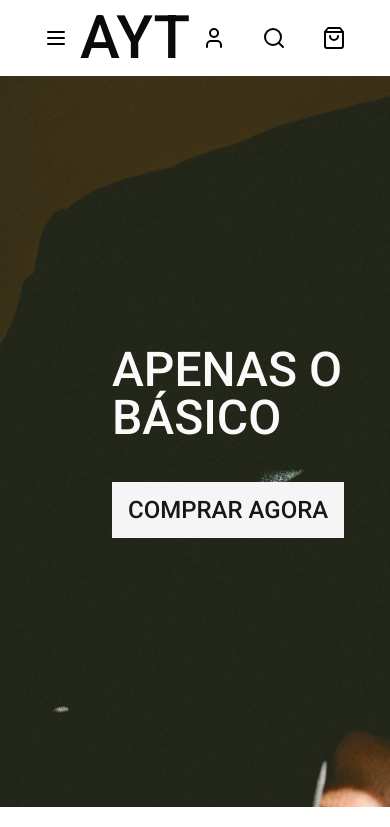
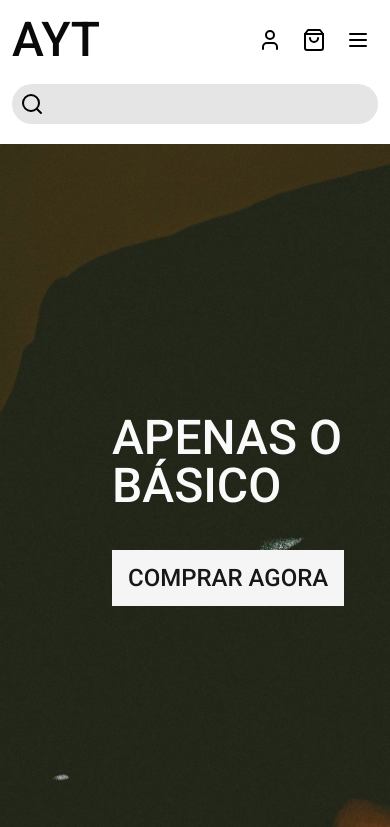
Before and after one commit to Chrystianls/Ecommerce, a React (Vite) app: page / in a window 390 px wide. Shown: the top 827 px of the page. Built offline with nearby package versions, Linux system fonts and the light colour scheme; the HTML template or start-up script is replaced by a standard one.

Commit message:
feat: responsive header

```diff
--- a/src/components/Header.tsx
+++ b/src/components/Header.tsx
@@ -2,24 +2,39 @@ import { Menu, Search, ShoppingBag, User } from "lucide-react";
 
 const Header = () => {
   return (
-    <header className="flex justify-between items-center px-9 py-2">
-      <button className="p-2 rounded-full hover:bg-neutral-200">
+    <header className="flex justify-between items-center px-9 py-2 max-md:grid max-md:grid-cols-[1fr_auto_auto] max-md:grid-rows-2 max-md:px-3">
+      <button className="p-2 rounded-full hover:bg-neutral-200 max-md:col-start-3 max-md:ml-1">
         <Menu />
       </button>
-      <a href="" className="font-medium text-6xl text-neutral-950">
+      <a
+        href=""
+        className="font-medium text-6xl text-neutral-950 max-md:col-start-1 max-md:row-start-1 max-md:text-5xl"
+      >
         AYT
       </a>
-      <div className="flex space-x-5">
+      <div className="flex space-x-5 max-md:col-start-2 max-md:row-start-1 max-md:space-x-1">
+        <button className="p-2 rounded-full hover:bg-neutral-200 max-md:hidden">
+          <Search />
+          <input
+            type="text"
+            className="bg-transparent outline-none ml-3 hidden max-md:block"
+          />
+        </button>
         <button className="p-2 rounded-full hover:bg-neutral-200">
           <User />
-        </button>
-        <button className="p-2 rounded-full hover:bg-neutral-200">
-          <Search />
         </button>
         <button className="p-2 rounded-full hover:bg-neutral-200">
           <ShoppingBag />
         </button>
       </div>
+
+      <button className="hidden max-md:flex p-2 rounded-full hover:bg-neutral-200 row-start-2 bg-neutral-200 col-span-3 my-3">
+        <Search />
+        <input
+          type="text"
+          className="bg-transparent outline-none ml-3 flex-1"
+        />
+      </button>
     </header>
   );
 };
--- a/src/output.css
+++ b/src/output.css
@@ -566,9 +566,22 @@ video {
   z-index: -10;
 }
 
+.col-span-3 {
+  grid-column: span 3 / span 3;
+}
+
+.row-start-2 {
+  grid-row-start: 2;
+}
+
 .mx-auto {
   margin-left: auto;
   margin-right: auto;
+}
+
+.my-3 {
+  margin-top: 0.75rem;
+  margin-bottom: 0.75rem;
 }
 
 .mb-10 {
@@ -607,6 +620,10 @@ video {
   margin-left: 7rem;
 }
 
+.ml-3 {
+  margin-left: 0.75rem;
+}
+
 .block {
   display: block;
 }
@@ -617,6 +634,10 @@ video {
 
 .grid {
   display: grid;
+}
+
+.hidden {
+  display: none;
 }
 
 .h-\[288px\] {
@@ -631,12 +652,12 @@ video {
   height: 565px;
 }
 
+.h-\[731px\] {
+  height: 731px;
+}
+
 .h-full {
   height: 100%;
-}
-
-.h-\[731px\] {
-  height: 731px;
 }
 
 .w-fit {
@@ -654,6 +675,10 @@ video {
 
 .max-w-\[36ch\] {
   max-width: 36ch;
+}
+
+.flex-1 {
+  flex: 1 1 0%;
 }
 
 .cursor-pointer {
@@ -730,14 +755,18 @@ video {
   background-color: rgb(245 245 245 / var(--tw-bg-opacity));
 }
 
+.bg-neutral-200 {
+  --tw-bg-opacity: 1;
+  background-color: rgb(229 229 229 / var(--tw-bg-opacity));
+}
+
 .bg-neutral-800 {
   --tw-bg-opacity: 1;
   background-color: rgb(38 38 38 / var(--tw-bg-opacity));
 }
 
-.bg-red-500 {
-  --tw-bg-opacity: 1;
-  background-color: rgb(239 68 68 / var(--tw-bg-opacity));
+.bg-transparent {
+  background-color: transparent;
 }
 
 .bg-\[url\(\'\.\/assets\/home-page\.jpg\'\)\] {
@@ -880,55 +909,14 @@ body {
   font-family: "Roboto", Arial, Helvetica, sans-serif;
 }
 
-.hover\:border-spacing-1:hover {
-  --tw-border-spacing-x: 0.25rem;
-  --tw-border-spacing-y: 0.25rem;
-  border-spacing: var(--tw-border-spacing-x) var(--tw-border-spacing-y);
+.hover\:bg-neutral-200:hover {
+  --tw-bg-opacity: 1;
+  background-color: rgb(229 229 229 / var(--tw-bg-opacity));
 }
 
-.hover\:border-spacing-8:hover {
-  --tw-border-spacing-x: 2rem;
-  --tw-border-spacing-y: 2rem;
-  border-spacing: var(--tw-border-spacing-x) var(--tw-border-spacing-y);
-}
-
-.hover\:border:hover {
-  border-width: 1px;
-}
-
-.hover\:border-neutral-700:hover {
-  --tw-border-opacity: 1;
-  border-color: rgb(64 64 64 / var(--tw-border-opacity));
-}
-
-.hover\:border-amber-400:hover {
-  --tw-border-opacity: 1;
-  border-color: rgb(251 191 36 / var(--tw-border-opacity));
-}
-
-.hover\:border-red-500:hover {
-  --tw-border-opacity: 1;
-  border-color: rgb(239 68 68 / var(--tw-border-opacity));
-}
-
-.hover\:border-e-neutral-700:hover {
-  --tw-border-opacity: 1;
-  border-inline-end-color: rgb(64 64 64 / var(--tw-border-opacity));
-}
-
-.hover\:bg-green-300:hover {
+.hover\:bg-neutral-600:hover {
   --tw-bg-opacity: 1;
-  background-color: rgb(134 239 172 / var(--tw-bg-opacity));
-}
-
-.hover\:bg-neutral-500:hover {
-  --tw-bg-opacity: 1;
-  background-color: rgb(115 115 115 / var(--tw-bg-opacity));
-}
-
-.hover\:bg-neutral-700:hover {
-  --tw-bg-opacity: 1;
-  background-color: rgb(64 64 64 / var(--tw-bg-opacity));
+  background-color: rgb(82 82 82 / var(--tw-bg-opacity));
 }
 
 .hover\:bg-neutral-800:hover {
@@ -936,55 +924,198 @@ body {
   background-color: rgb(38 38 38 / var(--tw-bg-opacity));
 }
 
-.hover\:bg-neutral-300:hover {
-  --tw-bg-opacity: 1;
-  background-color: rgb(212 212 212 / var(--tw-bg-opacity));
-}
-
-.hover\:bg-neutral-200:hover {
-  --tw-bg-opacity: 1;
-  background-color: rgb(229 229 229 / var(--tw-bg-opacity));
-}
-
-.hover\:bg-neutral-100:hover {
-  --tw-bg-opacity: 1;
-  background-color: rgb(245 245 245 / var(--tw-bg-opacity));
-}
-
-.hover\:bg-neutral-50:hover {
-  --tw-bg-opacity: 1;
-  background-color: rgb(250 250 250 / var(--tw-bg-opacity));
-}
-
-.hover\:bg-neutral-400:hover {
-  --tw-bg-opacity: 1;
-  background-color: rgb(163 163 163 / var(--tw-bg-opacity));
-}
-
-.hover\:bg-neutral-600:hover {
-  --tw-bg-opacity: 1;
-  background-color: rgb(82 82 82 / var(--tw-bg-opacity));
-}
-
-.hover\:text-neutral-400:hover {
-  --tw-text-opacity: 1;
-  color: rgb(163 163 163 / var(--tw-text-opacity));
-}
-
 .hover\:text-neutral-50:hover {
   --tw-text-opacity: 1;
   color: rgb(250 250 250 / var(--tw-text-opacity));
 }
 
-.hover\:text-neutral-800:hover {
-  --tw-text-opacity: 1;
-  color: rgb(38 38 38 / var(--tw-text-opacity));
+@media not all and (min-width: 768px) {
+  .max-md\:col-start-1 {
+    grid-column-start: 1;
+  }
+
+  .max-md\:col-start-2 {
+    grid-column-start: 2;
+  }
+
+  .max-md\:col-start-3 {
+    grid-column-start: 3;
+  }
+
+  .max-md\:row-start-1 {
+    grid-row-start: 1;
+  }
+
+  .max-md\:ml-1 {
+    margin-left: 0.25rem;
+  }
+
+  .max-md\:block {
+    display: block;
+  }
+
+  .max-md\:flex {
+    display: flex;
+  }
+
+  .max-md\:grid {
+    display: grid;
+  }
+
+  .max-md\:hidden {
+    display: none;
+  }
+
+  .max-md\:grid-cols-\[1fr_auto_auto\] {
+    grid-template-columns: 1fr auto auto;
+  }
+
+  .max-md\:grid-rows-2 {
+    grid-template-rows: repeat(2, minmax(0, 1fr));
+  }
+
+  .max-md\:space-x-1 > :not([hidden]) ~ :not([hidden]) {
+    --tw-space-x-reverse: 0;
+    margin-right: calc(0.25rem * var(--tw-space-x-reverse));
+    margin-left: calc(0.25rem * calc(1 - var(--tw-space-x-reverse)));
+  }
+
+  .max-md\:bg-red-700 {
+    --tw-bg-opacity: 1;
+    background-color: rgb(185 28 28 / var(--tw-bg-opacity));
+  }
+
+  .max-md\:px-3 {
+    padding-left: 0.75rem;
+    padding-right: 0.75rem;
+  }
+
+  .max-md\:text-5xl {
+    font-size: 3rem;
+    line-height: 1;
+  }
 }
 
-.hover\:outline-2:hover {
-  outline-width: 2px;
+@media not all and (min-width: 640px) {
+  .max-sm\:col-start-1 {
+    grid-column-start: 1;
+  }
+
+  .max-sm\:col-start-2 {
+    grid-column-start: 2;
+  }
+
+  .max-sm\:col-start-3 {
+    grid-column-start: 3;
+  }
+
+  .max-sm\:row-start-1 {
+    grid-row-start: 1;
+  }
+
+  .max-sm\:ml-1 {
+    margin-left: 0.25rem;
+  }
+
+  .max-sm\:block {
+    display: block;
+  }
+
+  .max-sm\:flex {
+    display: flex;
+  }
+
+  .max-sm\:grid {
+    display: grid;
+  }
+
+  .max-sm\:hidden {
+    display: none;
+  }
+
+  .max-sm\:grid-cols-\[1fr_auto_auto\] {
+    grid-template-columns: 1fr auto auto;
+  }
+
+  .max-sm\:grid-rows-2 {
+    grid-template-rows: repeat(2, minmax(0, 1fr));
+  }
+
+  .max-sm\:space-x-1 > :not([hidden]) ~ :not([hidden]) {
+    --tw-space-x-reverse: 0;
+    margin-right: calc(0.25rem * var(--tw-space-x-reverse));
+    margin-left: calc(0.25rem * calc(1 - var(--tw-space-x-reverse)));
+  }
+
+  .max-sm\:px-3 {
+    padding-left: 0.75rem;
+    padding-right: 0.75rem;
+  }
+
+  .max-sm\:text-5xl {
+    font-size: 3rem;
+    line-height: 1;
+  }
 }
 
-.hover\:outline-neutral-900:hover {
-  outline-color: #171717;
+@media (min-width: 768px) {
+  .md\:col-start-1 {
+    grid-column-start: 1;
+  }
+
+  .md\:col-start-2 {
+    grid-column-start: 2;
+  }
+
+  .md\:col-start-3 {
+    grid-column-start: 3;
+  }
+
+  .md\:row-start-1 {
+    grid-row-start: 1;
+  }
+
+  .md\:ml-1 {
+    margin-left: 0.25rem;
+  }
+
+  .md\:block {
+    display: block;
+  }
+
+  .md\:flex {
+    display: flex;
+  }
+
+  .md\:grid {
+    display: grid;
+  }
+
+  .md\:hidden {
+    display: none;
+  }
+
+  .md\:grid-cols-\[1fr_auto_auto\] {
+    grid-template-columns: 1fr auto auto;
+  }
+
+  .md\:grid-rows-2 {
+    grid-template-rows: repeat(2, minmax(0, 1fr));
+  }
+
+  .md\:space-x-1 > :not([hidden]) ~ :not([hidden]) {
+    --tw-space-x-reverse: 0;
+    margin-right: calc(0.25rem * var(--tw-space-x-reverse));
+    margin-left: calc(0.25rem * calc(1 - var(--tw-space-x-reverse)));
+  }
+
+  .md\:px-3 {
+    padding-left: 0.75rem;
+    padding-right: 0.75rem;
+  }
+
+  .md\:text-5xl {
+    font-size: 3rem;
+    line-height: 1;
+  }
 }
```
